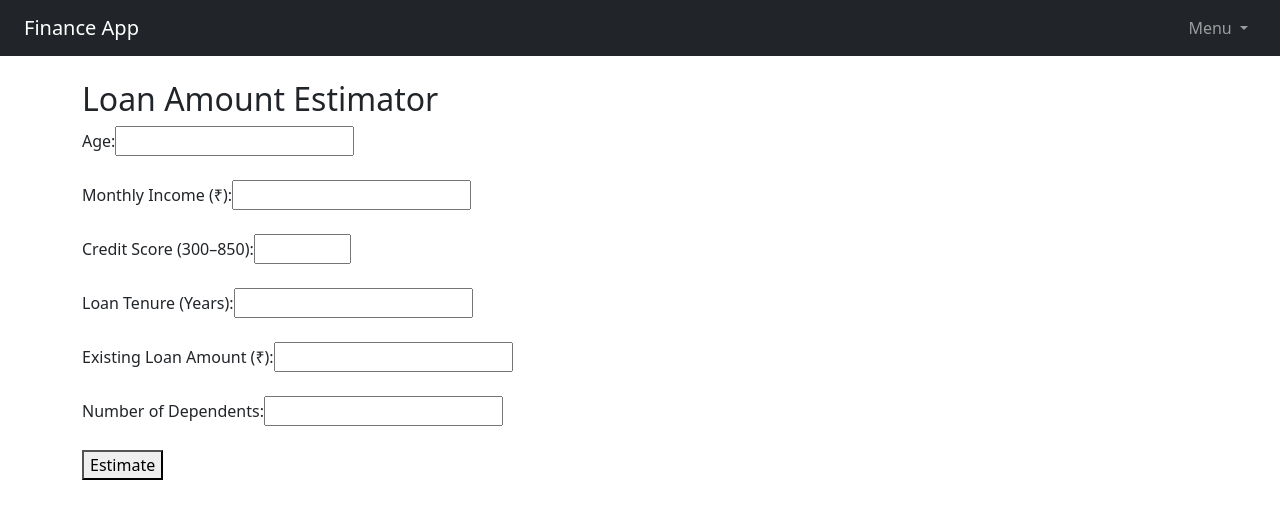
After one commit to ramji-ust/finance_project, a Django app: page /predict-loan/ in a window 1280 px wide. The commit adds this page. Shown: the top 519 px of the page. Run offline with Django 5.2, Linux system fonts and the light colour scheme; the visitor is signed in with stand-in values (Sample User, id 1); parts of the project's set-up code (start-up, migrations or seed data) failed here and were passed over.

Commit message:
Add ML Model

```diff
--- /dev/null
+++ b/banking_webapp/templates/banking_webapp/loan_predictor.html
@@ -0,0 +1,19 @@
+{% extends "base.html" %}
+
+{% block content %}
+  <h2>Loan Amount Estimator</h2>
+  <form method="post">
+    {% csrf_token %}
+    <label>Age:</label><input type="number" name="age" required><br><br>
+    <label>Monthly Income (₹):</label><input type="number" name="monthly_income" required><br><br>
+    <label>Credit Score (300–850):</label><input type="number" name="credit_score" min="300" max="850" required><br><br>
+    <label>Loan Tenure (Years):</label><input type="number" name="loan_tenure" required><br><br>
+    <label>Existing Loan Amount (₹):</label><input type="number" name="existing_loan" required><br><br>
+    <label>Number of Dependents:</label><input type="number" name="dependents" required><br><br>
+    <button type="submit">Estimate</button>
+  </form>
+
+  {% if prediction %}
+    <h3>Predicted Loan Amount: ₹ {{ prediction|floatformat:2 }}</h3>
+  {% endif %}
+{% endblock %}
--- a/banking_webapp/urls.py
+++ b/banking_webapp/urls.py
@@ -16,5 +16,5 @@ urlpatterns = [
     path('tools/taxable-income/', views.taxable_income_tool, name='taxable_income_tool'),
     path('tools/budget-planner/', views.budget_planner_tool, name='budget_planner_tool'),
     path('tools/net-worth/', views.net_worth_tool, name='net_worth_tool'),
-
+    path('predict-loan/', views.loan_prediction_view, name='predict_loan'),
 ]
--- a/banking_webapp/views.py
+++ b/banking_webapp/views.py
@@ -7,6 +7,11 @@ from django.contrib.auth.models import User
 from django.contrib import messages
 from django.contrib.auth.decorators import login_required
 from .models import BankAccount, Transaction, UserProfile
+
+import joblib
+import numpy as np
+from django.shortcuts import render
+from django.contrib.auth.decorators import login_required
 
 # ----- AUTHENTICATION -----
 
@@ -239,3 +244,25 @@ def net_worth_tool(request):
         result = calculate_net_worth(assets, liabilities)
 
     return render(request, 'banking_webapp/net_worth.html', {'result': result})
+
+# Load model
+model = joblib.load("ml_model/loan_model.pkl")
+
+@login_required
+def loan_prediction_view(request):
+    predicted_amount = None
+    if request.method == "POST":
+        try:
+            age = int(request.POST['age'])
+            income = float(request.POST['monthly_income'])
+            score = int(request.POST['credit_score'])
+            tenure = int(request.POST['loan_tenure'])
+            existing = float(request.POST['existing_loan'])
+            dependents = int(request.POST['dependents'])
+
+            features = np.array([[age, income, score, tenure, existing, dependents]])
+            predicted_amount = model.predict(features)[0]
+        except Exception as e:
+            predicted_amount = f"Error: {e}"
+
+    return render(request, "banking_webapp/loan_predictor.html", {"prediction": predicted_amount})
--- a/templates/base.html
+++ b/templates/base.html
@@ -33,6 +33,7 @@
               <li><a class="dropdown-item" href="{% url 'taxable_income_tool' %}">Taxable Income</a></li>
               <li><a class="dropdown-item" href="{% url 'budget_planner_tool' %}">Budget Planner</a></li>
               <li><a class="dropdown-item" href="{% url 'net_worth_tool' %}">Net Worth Calculator</a></li>
+              <li><a class="dropdown-item" href="{% url 'predict_loan' %}">Loan Estimator</a></li>
               <li><hr class="dropdown-divider"></li>
               <li><a class="dropdown-item text-danger" href="{% url 'logout' %}">Logout</a></li>
             </ul>
```
Also changed, not shown: 4 other files.
